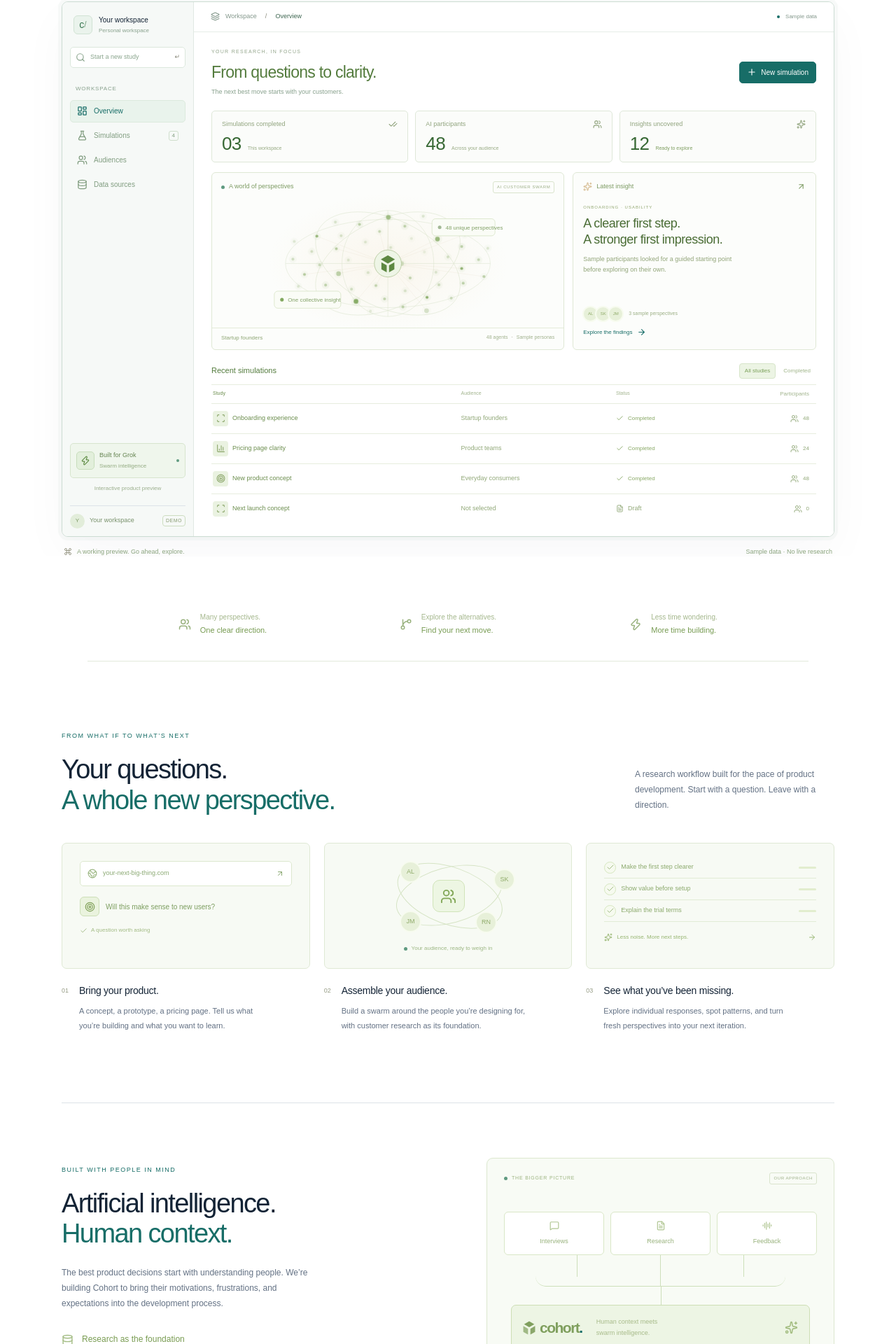
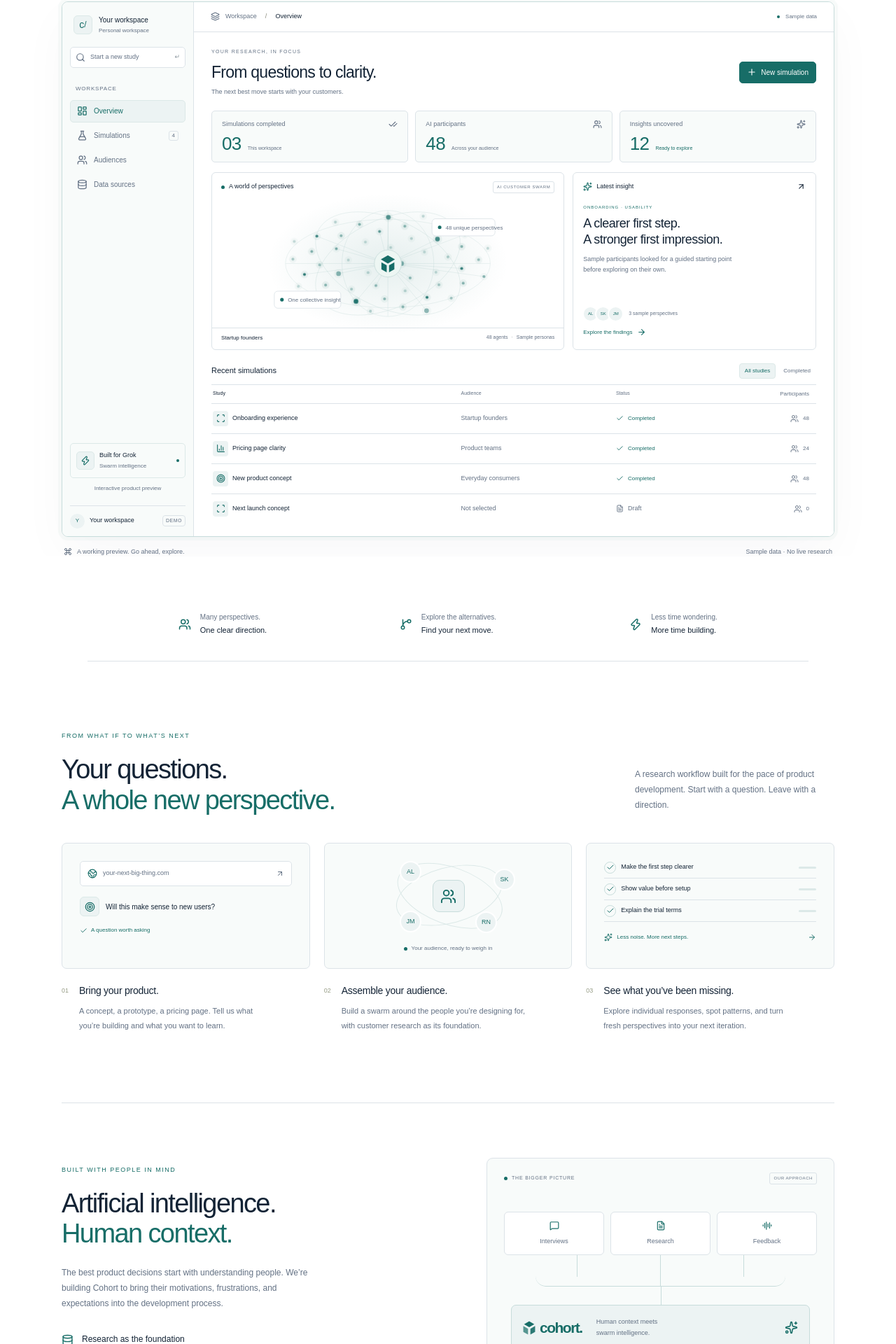
Before and after one commit to Kabanosk/grok-bot-hackathon-26, a React (Vite) app in the folder cohort/: page / in a window 1280 px wide. Shown: the part 621-2541 px from the top of the page at 70% size. Built offline with nearby package versions, Linux system fonts and the light colour scheme.

Commit message:
fix: unify landing page previews with brand teal

```diff
--- a/cohort/src/Brand.tsx
+++ b/cohort/src/Brand.tsx
@@ -39,8 +39,8 @@ export function Swarm({
     >
       <defs>
         <radialGradient id={compact ? "glow-small" : "glow"}>
-          <stop offset="0%" stopColor="#e8bd7c" stopOpacity=".11" />
-          <stop offset="100%" stopColor="#e8bd7c" stopOpacity="0" />
+          <stop offset="0%" stopColor="var(--accent)" stopOpacity=".11" />
+          <stop offset="100%" stopColor="var(--accent)" stopOpacity="0" />
         </radialGradient>
       </defs>
       <ellipse
@@ -69,7 +69,7 @@ export function Swarm({
         <ellipse cx="220" cy="123" rx="78" ry="90" />
         <path d="M46 123h348M220 33v180" />
       </g>
-      <g className="swarm-links" stroke="#b89b70">
+      <g className="swarm-links" stroke="var(--accent)">
         {dots
           .filter((_, i) => i % 3 === 0)
           .map((d) => (
@@ -86,22 +86,28 @@ export function Swarm({
             cx={d.x}
             cy={d.y}
             r={d.size + 4}
-            fill={d.index % 5 === 0 ? "#9caf91" : "#e8bd7c"}
+            fill="var(--accent)"
             opacity=".07"
           />
           <circle
             cx={d.x}
             cy={d.y}
             r={d.size}
-            fill={d.index % 5 === 0 ? "#9caf91" : "#d8bc91"}
+            fill="var(--accent)"
             opacity={d.index % 3 === 0 ? 0.95 : 0.5}
           />
         </g>
       ))}
-      <circle cx="220" cy="123" r="23" fill="#24251f" stroke="#6b5e47" />
+      <circle
+        cx="220"
+        cy="123"
+        r="23"
+        fill="var(--surface-raised)"
+        stroke="var(--border-strong)"
+      />
       <path
         d="m220 109 12 7-12 7-12-7Zm-11 12 9 5v12l-9-5Zm22 0-9 5v12l9-5Z"
-        fill="#e8bd7c"
+        fill="var(--accent)"
       />
       {!compact && (
         <>
@@ -111,14 +117,14 @@ export function Swarm({
             width="107"
             height="29"
             rx="6"
-            fill="#22231e"
-            stroke="#3a3b31"
+            fill="var(--bg)"
+            stroke="var(--border)"
           />
-          <circle cx="308" cy="61.5" r="3" fill="#a2b896" />
+          <circle cx="308" cy="61.5" r="3" fill="var(--accent)" />
           <text
             x="318"
             y="65"
-            fill="#c3c5b9"
+            fill="var(--muted)"
             fontSize="9.5"
             fontFamily="inherit"
           >
@@ -130,14 +136,14 @@ export function Swarm({
             width="113"
             height="29"
             rx="6"
-            fill="#22231e"
-            stroke="#3a3b31"
+            fill="var(--bg)"
+            stroke="var(--border)"
           />
-          <circle cx="40" cy="184.5" r="3" fill="#e8bd7c" />
+          <circle cx="40" cy="184.5" r="3" fill="var(--accent)" />
           <text
             x="50"
             y="188"
-            fill="#c3c5b9"
+            fill="var(--muted)"
             fontSize="9.5"
             fontFamily="inherit"
           >
--- a/cohort/src/light-theme.css
+++ b/cohort/src/light-theme.css
@@ -9,484 +9,457 @@
   --accent: #176d67;
   --accent-hover: #10564f;
   --on-accent: #fff;
-  --sage: #5f9a80;
+  --sage: var(--accent);
   --border: #dce3e8;
-  --border-strong: #c7d9d2;
+  --border-strong: color-mix(in srgb, var(--accent) 24%, white);
+  --accent-wash: color-mix(in srgb, var(--accent) 3%, white);
+  --accent-soft: color-mix(in srgb, var(--accent) 8%, white);
+  --accent-line: color-mix(in srgb, var(--accent) 15%, white);
 }
 body {
-  background: #fff;
-  color: #132335;
+  background: var(--bg);
+  color: var(--text);
 }
 .site-header {
-  background: #fff;
-  border-color: #e6ecea;
+  background: var(--bg);
+  border-color: var(--border);
 }
 .hero-light {
-  background: radial-gradient(ellipse, #176d6707, transparent 65%);
+  background: radial-gradient(
+    ellipse,
+    color-mix(in srgb, var(--accent) 3%, transparent),
+    transparent 65%
+  );
 }
 .logo > svg {
-  color: #132335;
+  color: var(--text);
 }
-.logo-period {
-  color: #176d67;
-}
-.hero h1 > span {
-  color: #176d67;
+.logo-period,
+.hero h1 > span,
+.announcement > svg {
+  color: var(--accent);
 }
 .announcement {
-  color: #5d7a71;
-  background: #f2f7f4;
-  border-color: #d9e8df;
+  color: var(--accent);
+  background: var(--accent-wash);
+  border-color: var(--accent-line);
 }
 .announcement-dot {
-  background: #176d67;
+  background: var(--accent);
+  box-shadow: 0 0 8px color-mix(in srgb, var(--accent) 20%, transparent);
 }
-.announcement > svg {
-  color: #176d67;
-}
-.header-cta {
-  background: #176d67;
-  border-color: #176d67;
-  color: #fff;
-}
-.header-cta:hover {
-  background: #10564f;
-  color: #fff;
-}
+.header-cta,
 .button.amber {
-  background: #176d67;
-  color: #fff;
-  border-color: #176d67;
+  background: var(--accent);
+  border-color: var(--accent);
+  color: var(--on-accent);
   box-shadow: none;
 }
+.header-cta:hover,
 .button.amber:hover {
-  background: #10564f;
-  border-color: #10564f;
+  background: var(--accent-hover);
+  border-color: var(--accent-hover);
+  color: var(--on-accent);
   box-shadow: none;
 }
 .button.ghost {
-  color: #4c6f63;
-  background: #fff;
-  border-color: #cfddd5;
+  color: var(--accent);
+  background: var(--bg);
+  border-color: var(--border-strong);
 }
 .button.ghost:hover {
-  background: #edf6f3;
+  background: var(--surface-raised);
 }
 .hero-footnote {
-  color: #82968c;
+  color: var(--muted);
 }
 .footnote-divider {
-  background: #d4e3da;
+  background: var(--border);
 }
 .tiny-swarm span {
-  background: #80a38e;
+  background: var(--accent);
 }
 .product-window {
-  border-color: #cbdcd2;
-  background: #fff;
+  border-color: var(--border-strong);
+  background: var(--bg);
   box-shadow:
     0 25px 70px #13233508,
-    0 0 0 5px #f8faf9;
+    0 0 0 5px var(--accent-wash);
 }
 .app-sidebar {
-  background: #f6f9f7;
-  border-color: #e1e9e3;
+  background: var(--accent-wash);
+  border-color: var(--border);
 }
-.app-main {
-  background: #fff;
+.app-main,
+.app-content {
+  background: var(--bg);
 }
 .app-breadcrumb {
-  border-color: #e6ede7;
-  color: #83978b;
+  border-color: var(--border);
+  color: var(--muted);
 }
 .app-breadcrumb strong {
-  color: #3e6651;
-}
-.app-content {
-  background: #fff;
+  color: var(--text);
 }
 .workspace-icon {
-  background: #eaf3ec;
-  border-color: #d1e3d4;
-  color: #397751;
+  background: var(--accent-soft);
+  border-color: var(--accent-line);
+  color: var(--accent);
 }
 .workspace-icon > span {
-  color: #76a082;
+  color: var(--accent);
 }
 .workspace-identity small,
 .sidebar-label,
 .app-heading p {
-  color: #88a18d;
+  color: var(--muted);
 }
 .app-search {
-  background: #fff;
-  border-color: #dbe7dc;
-  color: #8aa58d;
+  background: var(--bg);
+  border-color: var(--border);
+  color: var(--muted);
+}
+.app-search:hover {
+  border-color: var(--accent);
+}
+.app-search kbd {
+  color: var(--subtle);
 }
 .app-nav-item {
-  color: #819d80;
+  color: var(--muted);
 }
 .app-nav-item.selected {
-  color: #176d67;
-  background: #e9f3ec;
-  border-color: #dceadd;
+  color: var(--accent);
+  background: var(--accent-soft);
+  border-color: var(--accent-line);
 }
 .app-nav-item:hover {
-  background: #eef5ed;
-  color: #176d67;
+  background: var(--surface-raised);
+  color: var(--accent);
 }
 .nav-count {
-  border-color: #cfdfcc;
+  border-color: var(--border);
 }
 .tiny-eyebrow {
-  color: #93a58b;
+  color: var(--muted);
 }
 .engine-card {
-  background: #eff6ec;
-  border-color: #d7e5ce;
-  color: #658451;
+  background: var(--accent-wash);
+  border-color: var(--accent-line);
+  color: var(--text);
 }
 .engine-card small {
-  color: #93ab81;
+  color: var(--muted);
 }
 .engine-icon {
-  background: #e2efdb;
-  border-color: #c8ddbc;
-  color: #5f8c45;
+  background: var(--accent-soft);
+  border-color: var(--accent-line);
+  color: var(--accent);
 }
 .workspace-user {
-  color: #78916b;
+  color: var(--text);
 }
 .user-avatar {
-  background: #e2edda;
-  color: #7b9864;
+  background: var(--accent-soft);
+  color: var(--accent);
 }
 .preview-pill {
-  border-color: #cdddc1;
-  color: #8a9d74;
+  border-color: var(--border);
+  color: var(--muted);
 }
 .demo-sidebar-note {
-  color: #9aae8c;
+  color: var(--muted);
 }
 .stat {
-  background: #fbfcfa;
-  border-color: #dfe8d9;
+  background: var(--accent-wash);
+  border-color: var(--border);
 }
 .stat > span,
 .stat > span > svg {
-  color: #91a47e;
+  color: var(--muted);
 }
 .stat > div {
-  color: #376834;
+  color: var(--accent);
 }
 .stat small {
-  color: #98ab84;
+  color: var(--muted);
 }
 .sage-text {
-  color: #7e9e60;
+  color: var(--accent);
 }
 .swarm-card,
 .insight-card {
-  background: #fcfdfb;
-  border-color: #dfe8d5;
+  background: var(--bg);
+  border-color: var(--border);
 }
 .panel-header {
-  color: #7c9a62;
+  color: var(--text);
+}
+.insight-card .panel-header > span > svg {
+  color: var(--accent);
 }
 .micro-tag {
-  color: #9cae86;
-  border-color: #dae4cd;
+  color: var(--muted);
+  border-color: var(--border);
 }
 .swarm-caption {
-  border-color: #e4ebda;
-  color: #8da573;
+  border-color: var(--border);
+  color: var(--text);
 }
 .swarm-caption > span:last-child {
-  color: #a1b28e;
+  color: var(--muted);
 }
 .insight-card h3 {
-  color: #496c34;
+  color: var(--text);
 }
 .insight-card p {
-  color: #92a579;
+  color: var(--muted);
 }
 .insight-category {
-  color: #92a770;
+  color: var(--accent);
 }
 .insight-people {
-  color: #9baf84;
+  color: var(--muted);
 }
 .study-row {
-  border-color: #e7edde;
+  border-color: var(--border);
 }
 .study-row > span {
-  color: #91a878;
+  color: var(--muted);
 }
 .study-row > span:first-child {
-  color: #6b8d4d;
+  color: var(--text);
 }
 .study-row.table-head {
-  color: #a2b48e;
+  color: var(--muted);
 }
 .study-row .completed {
-  color: #88a865;
+  color: var(--accent);
 }
 .table-tabs button {
-  color: #a0b58a;
+  color: var(--muted);
 }
 .table-tabs button.active {
-  background: #ecf4e4;
-  border-color: #d7e5ca;
-  color: #7ca15b;
+  background: var(--accent-soft);
+  border-color: var(--accent-line);
+  color: var(--accent);
 }
 .study-icon {
-  background: #eaf2e1;
-  color: #8aa569;
+  background: var(--accent-soft);
+  color: var(--accent);
 }
 .text-button {
-  color: #176d67;
+  color: var(--accent);
 }
 .text-button:hover {
-  color: #10564f;
+  color: var(--accent-hover);
 }
 .swarm-orbits {
-  color: #bdcfa8;
-  opacity: 0.5;
+  color: var(--accent);
+  opacity: 0.14;
 }
 .swarm-links {
   opacity: 0.12;
-}
-.swarm circle[fill="#24251f"] {
-  fill: #eef5e6;
-  stroke: #b4c89b;
-}
-.swarm path[fill="#e8bd7c"] {
-  fill: #5d8842;
-}
-.swarm rect {
-  fill: #fafcf6;
-  stroke: #d9e5c9;
-}
-.swarm text {
-  fill: #83a268;
-}
-.swarm circle[fill="#e8bd7c"],
-.swarm circle[fill="#d8bc91"] {
-  fill: #82a85f;
-}
-.swarm circle[fill="#9caf91"] {
-  fill: #adc493;
 }
 .preview-container::before {
   display: none;
 }
 .preview-label,
-.preview-caption {
-  color: #8da77f;
+.preview-caption,
+.preview-caption svg {
+  color: var(--muted);
 }
 .preview-label > span:last-child {
-  color: #9eb28f;
+  color: var(--muted);
 }
 .value-strip {
-  border-color: #e2e9db;
+  border-color: var(--border);
 }
 .value-strip > div > svg {
-  color: #99b27e;
+  color: var(--accent);
 }
 .value-strip > div > span {
-  color: #a4b78c;
+  color: var(--muted);
 }
 .value-strip strong {
-  color: #779b52;
+  color: var(--text);
 }
 .section-kicker {
-  color: #176d67;
+  color: var(--accent);
 }
 .section-intro h2 span,
 .approach-copy h2 span,
 .closing-section h2 span {
-  color: #176d67;
+  color: var(--accent);
 }
 .step-visual {
-  background: #f7faf4;
-  border-color: #dfe9d4;
+  background: var(--accent-wash);
+  border-color: var(--border);
 }
 .brief-line {
-  background: #fff;
-  border-color: #dce8ce;
-  color: #8ba973;
+  background: var(--bg);
+  border-color: var(--border);
+  color: var(--muted);
 }
 .brief-line > svg:first-child {
-  color: #9cb783;
+  color: var(--accent);
 }
 .brief-question {
-  color: #7d9e60;
+  color: var(--text);
 }
-.small-icon {
-  background: #eaf3de;
-  border-color: #cddfb7;
-  color: #82a25b;
+.small-icon,
+.context-output .small-icon {
+  background: var(--accent-soft);
+  border-color: var(--accent-line);
+  color: var(--accent);
 }
 .brief-tag {
-  color: #a3bb85;
+  color: var(--accent);
 }
 .persona-orbit-ring,
 .persona-orbit-ring::after {
-  border-color: #d6e4c5;
+  border-color: var(--accent-line);
 }
 .orbit-center {
-  background: #edf6e3;
-  color: #83a859;
-  border-color: #d1e4b9;
+  background: var(--accent-soft);
+  color: var(--accent);
+  border-color: var(--border-strong);
   box-shadow: none;
 }
 .audience-visual-label {
-  color: #9db784;
+  color: var(--muted);
 }
 .mini-finding {
-  color: #8caa6d;
-  border-color: #e1ebd6;
+  color: var(--text);
+  border-color: var(--border);
 }
 .mini-check {
-  color: #a2bb85;
-  background: #f6faef;
-  border-color: #d6e7bf;
+  color: var(--accent);
+  background: var(--accent-wash);
+  border-color: var(--border-strong);
 }
 .finding-line {
-  background: #e2edce;
+  background: var(--accent-line);
 }
 .mini-result {
-  color: #97b571;
+  color: var(--accent);
 }
 .context-visual {
-  background: #f8fbf5;
-  border-color: #dce8cf;
+  background: var(--accent-wash);
+  border-color: var(--border);
 }
 .context-top > span:first-child {
-  color: #9cb480;
+  color: var(--muted);
 }
 .context-inputs > span {
-  background: #fff;
-  border-color: #d9e7c7;
-  color: #98b27c;
+  background: var(--bg);
+  border-color: var(--border);
+  color: var(--muted);
 }
 .context-inputs > span > svg {
-  color: #afc591;
+  color: var(--accent);
 }
 .context-engine {
-  background: #edf5e4;
-  border-color: #cddfb5;
+  background: var(--accent-soft);
+  border-color: var(--border-strong);
 }
-.context-engine .logo {
-  color: #7f9f5d;
-}
+.context-engine .logo,
 .context-engine .logo svg {
-  color: #7f9f5d;
+  color: var(--accent);
 }
 .context-engine > span:nth-child(2) {
-  color: #a8bb8a;
+  color: var(--muted);
 }
 .context-engine > svg {
-  color: #a3bd80;
+  color: var(--accent);
 }
 .context-output {
-  background: #f1f8e6;
-  border-color: #d6e8ba;
-  color: #a0bc7c;
+  background: var(--surface-raised);
+  border-color: var(--border-strong);
+  color: var(--accent);
+}
+.context-output > svg {
+  color: var(--accent);
 }
 .context-note {
-  color: #adbf93;
+  color: var(--muted);
 }
 .approach-points > div > span {
-  color: #a4b78b;
+  color: var(--muted);
 }
 .approach-points strong {
-  color: #799c52;
+  color: var(--text);
 }
 .approach-points > div > svg {
-  color: #a4bd85;
+  color: var(--accent);
 }
 .closing-section {
-  background: #f7faf3;
-  border-color: #dfe9d0;
+  background: var(--accent-wash);
+  border-color: var(--border);
 }
 .closing-orbit {
-  border-color: #eaf1de;
-  box-shadow: 0 0 0 35px #ecf3e21a;
+  border-color: var(--accent-line);
+  box-shadow: 0 0 0 35px color-mix(in srgb, var(--accent) 2%, transparent);
 }
 .site-footer {
-  border-color: #dce6ce;
-  color: #a1b88a;
+  border-color: var(--border);
+  color: var(--muted);
 }
-.site-footer .logo {
-  color: #132335;
-}
+.site-footer .logo,
 .site-footer .logo svg {
-  color: #132335;
+  color: var(--text);
 }
 .profile-card,
 .source-card {
-  background: #fbfdf7;
-  border-color: #e0ead2;
+  background: var(--bg);
+  border-color: var(--border);
 }
 .profile-card p,
-.source-card p {
-  color: #a3b98a;
-}
+.source-card p,
 .audience-summary p,
 .source-note {
-  color: #9bb17f;
+  color: var(--muted);
 }
 .source-card h3 {
-  color: #8fa56f;
+  color: var(--text);
 }
 .avatar {
-  border-color: #f7fbef;
-  background: #e7f0d9;
-  color: #8eaa68;
+  border-color: var(--bg);
+  background: var(--accent-soft);
+  color: var(--accent);
 }
-.amber {
-  --tone-bg: #e9f2dd;
-  --tone-color: #93ad73;
-}
-.sage {
-  --tone-bg: #eef4e2;
-  --tone-color: #a2b681;
-}
-.rose {
-  --tone-bg: #f5f0df;
-  --tone-color: #b5a276;
-}
+.amber,
+.sage,
+.rose,
 .stone {
-  --tone-bg: #eef3e4;
-  --tone-color: #a9b98c;
+  --tone-bg: var(--accent-soft);
+  --tone-color: var(--accent);
 }
 .app-heading h2,
 .study-heading h3 {
-  color: #547c3e;
+  color: var(--text);
 }
 .context-connectors,
 .context-connectors > i,
-.context-output-line {
-  border-color: #cddfba;
+.context-output-line,
+.context-engine::before {
+  border-color: var(--border-strong);
 }
-.context-engine::before {
-  border-color: #cddfba;
-}
-.site-nav {
-  color: #637184;
+.site-nav,
+.mobile-menu {
+  color: var(--muted);
 }
 .site-nav a:hover {
-  color: #176d67;
-}
-.mobile-menu {
-  color: #637184;
+  color: var(--accent);
 }
 .site-nav.is-open {
-  background: #fff;
+  background: var(--bg);
 }
 .button.secondary {
-  background: #f7faf3;
-  border-color: #dce7cf;
-  color: #8dab6d;
+  background: var(--bg);
+  border-color: var(--border-strong);
+  color: var(--accent);
 }
+.separator-dot {
+  color: var(--subtle);
+}
```
